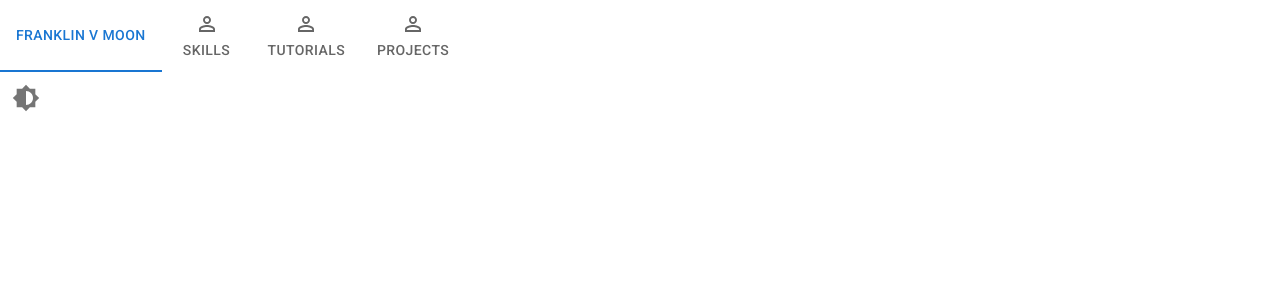
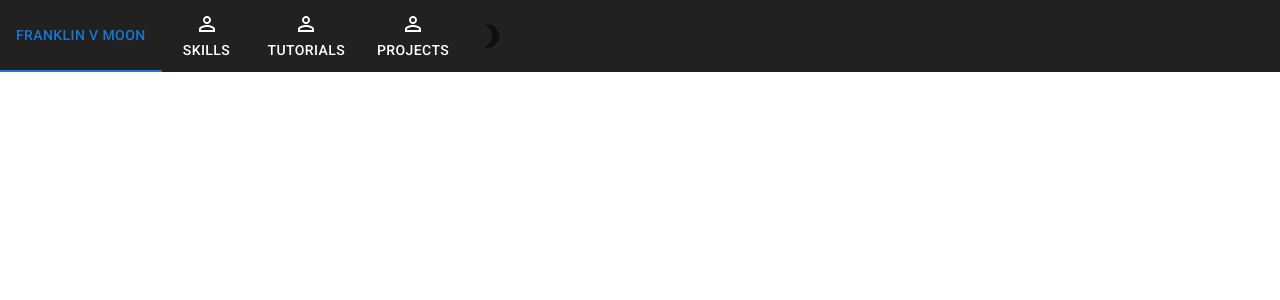
Before and after one commit to OperationFman/portfolio, a Next.js app: page / in a window 1280 px wide. Shown: the top 300 px of the page. Built offline with nearby package versions, Linux system fonts and the light colour scheme.

Commit message:
Added better toggle

```diff
--- a/components/navigation/Navbar.tsx
+++ b/components/navigation/Navbar.tsx
@@ -19,23 +19,21 @@ export const Navbar = (props: any) => {
         value={tab}
         onChange={handleChange}
         aria-label="icon label tabs example"
-        sx={{
-          color: "success.main",
-        }}
+        sx={{ backgroundColor: "grey.900" }}
       >
         <Tab label="FRANKLIN V MOON" />
         <Tab icon={<PersonOutlineIcon />} label="SKILLS" />
         <Tab icon={<PersonOutlineIcon />} label="TUTORIALS" />
         <Tab icon={<PersonOutlineIcon />} label="PROJECTS" />
+
+        <IconButton size="large" onClick={() => setDarkMode(!darkMode)}>
+          {darkMode ? (
+            <Brightness6Icon fontSize="inherit" />
+          ) : (
+            <Brightness3Icon fontSize="inherit" />
+          )}
+        </IconButton>
       </Tabs>
-
-      <IconButton size="large" onClick={() => setDarkMode(!darkMode)}>
-        {darkMode ? (
-          <Brightness3Icon fontSize="inherit" />
-        ) : (
-          <Brightness6Icon fontSize="inherit" />
-        )}
-      </IconButton>
     </nav>
   );
 };
--- /dev/null
+++ b/components/navigation/NavbarStyle.ts
@@ -0,0 +1,20 @@
+export const navBarGlobal = {
+  MuiTab: {
+    styleOverrides: {
+      root: {
+        color: "#fff",
+      },
+    },
+  },
+  Brightness6Icon: {
+    styleOverrides: {
+      root: {
+        color: "#fff",
+      },
+    },
+  },
+};
+
+export const navBarLight = {};
+
+export const navBarDark = {};
--- a/themes/darkMode.ts
+++ b/themes/darkMode.ts
@@ -1,7 +1,9 @@
+import { navBarGlobal } from "./../components/navigation/NavbarStyle";
 import { createTheme } from "@mui/material/styles";
 
 export const darkTheme = createTheme({
   palette: {
     mode: "dark",
   },
+  components: navBarGlobal,
 });
--- a/themes/lightMode.ts
+++ b/themes/lightMode.ts
@@ -1,7 +1,9 @@
 import { createTheme } from "@mui/material/styles";
+import { navBarGlobal } from "../components/navigation/NavbarStyle";
 
 export const lightTheme = createTheme({
   palette: {
     mode: "light",
   },
+  components: navBarGlobal,
 });
```
Also changed, not shown: components/navigation/Navbar.css (deleted).
